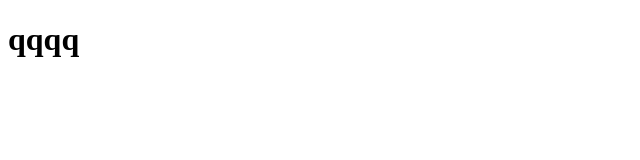
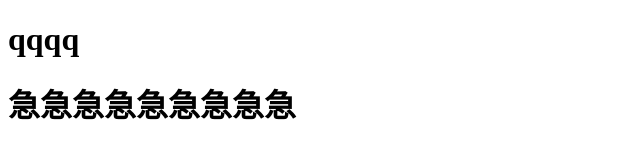
Before and after one commit to wlw7748/mys, a plain HTML site: page index.html in a window 1280 px wide. Shown: the whole page, without its empty margins (0-640 px from the left). Drawn offline with Linux system fonts and the light colour scheme.

Commit message:
第一次修改

```diff
--- a/index.html
+++ b/index.html
@@ -6,5 +6,6 @@
 	</head>
 	<body>
 		<h1>qqqq</h1>
+		<h1>急急急急急急急急急</h1>
 	</body>
 </html>
```
